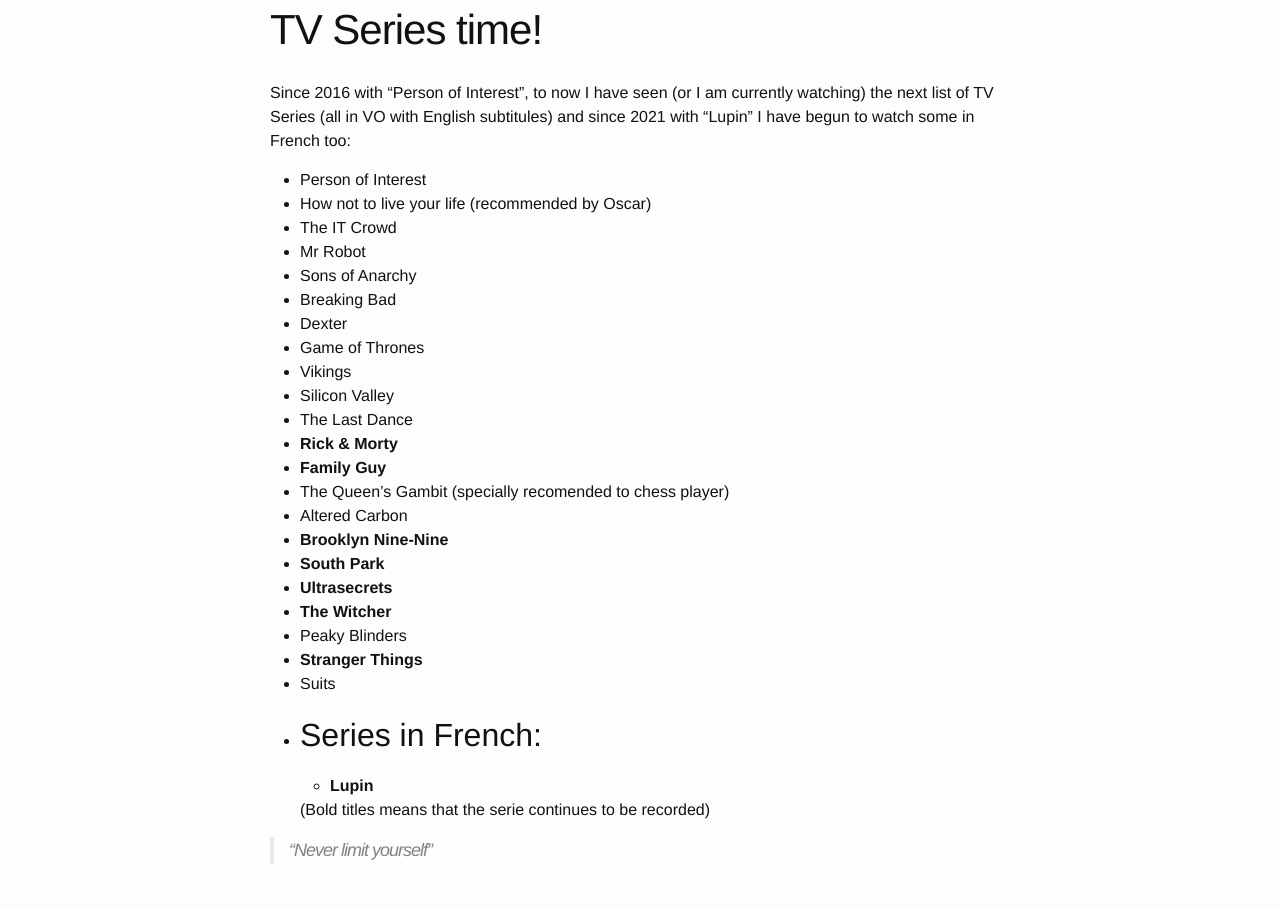
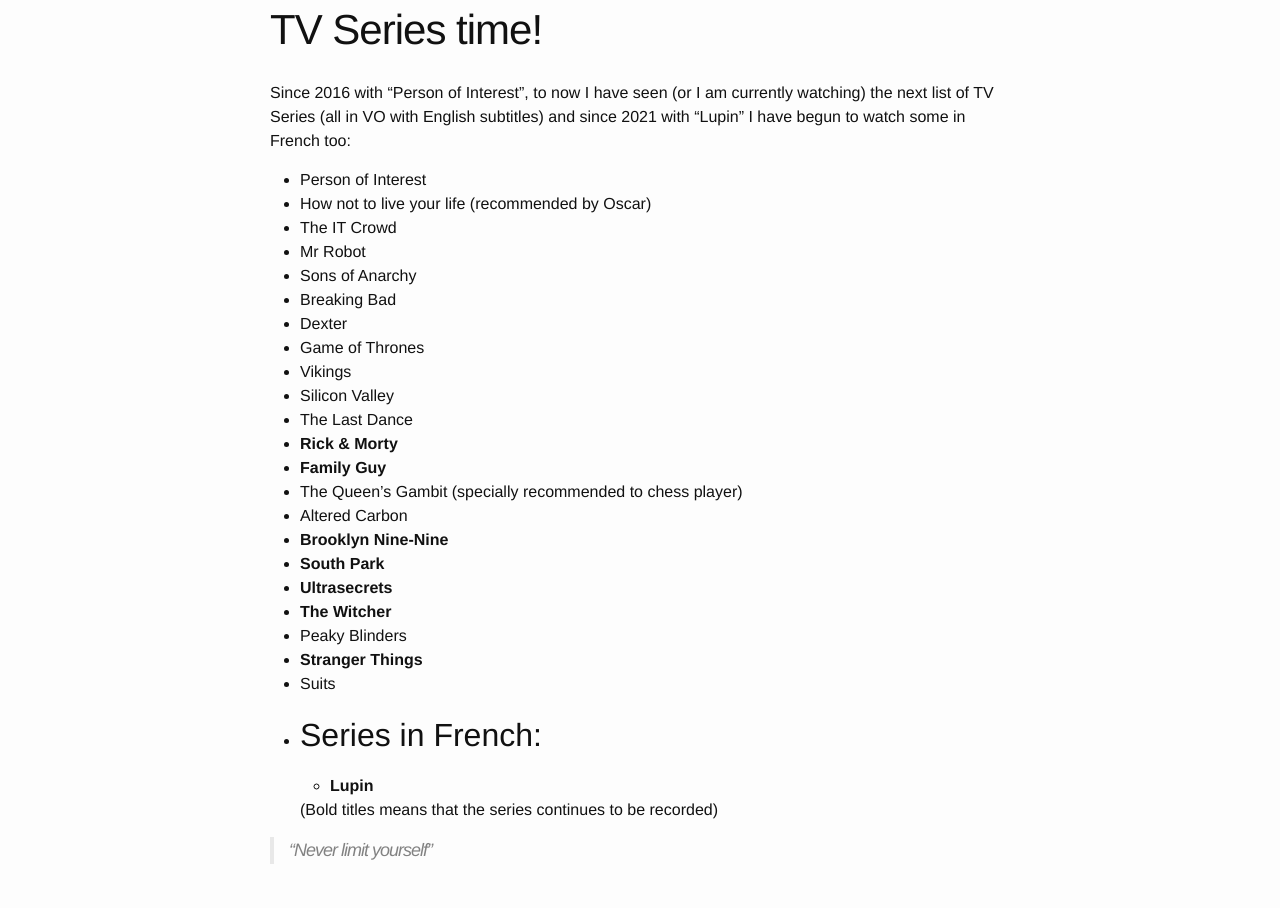
Before and after one commit to MAInformatico/MAInformatico.github.io, a Jekyll site: the page built from Series_Time.md, in a window 1280 px wide. Shown: the part 139-1047 px from the top of the page. Built offline with Jekyll 4.4.1, drawn with Linux system fonts in a browser that asks for light colours.

Commit message:
fixing little errors

```diff
--- a/Series_Time.md
+++ b/Series_Time.md
@@ -4,7 +4,7 @@
 permalink: /Series_Time/
 ---
 
-Since 2016 with "Person of Interest", to now I have seen (or I am currently watching) the next list of TV Series (all in VO with English subtitules) and since 2021 with "Lupin" I have begun to watch some in French too:
+Since 2016 with "Person of Interest", to now I have seen (or I am currently watching) the next list of TV Series (all in VO with English subtitles) and since 2021 with "Lupin" I have begun to watch some in French too:
 
 * Person of Interest
 * How not to live your life (recommended by Oscar)
@@ -19,7 +19,7 @@
 * The Last Dance
 * **Rick & Morty**
 * **Family Guy**
-* The Queen's Gambit (specially recomended to chess player)
+* The Queen's Gambit (specially recommended to chess player)
 * Altered Carbon
 * **Brooklyn Nine-Nine**
 * **South Park**
@@ -37,6 +37,6 @@
 
 
 
-  (Bold titles means that the serie continues to be recorded)
+  (Bold titles means that the series continues to be recorded)
 
 > “Never limit yourself”
```
